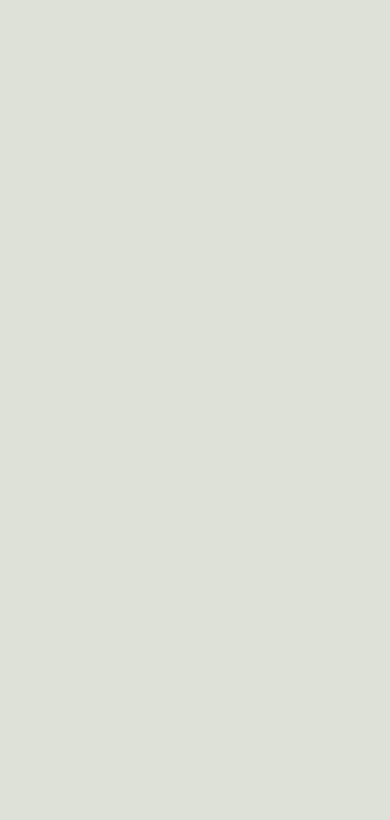
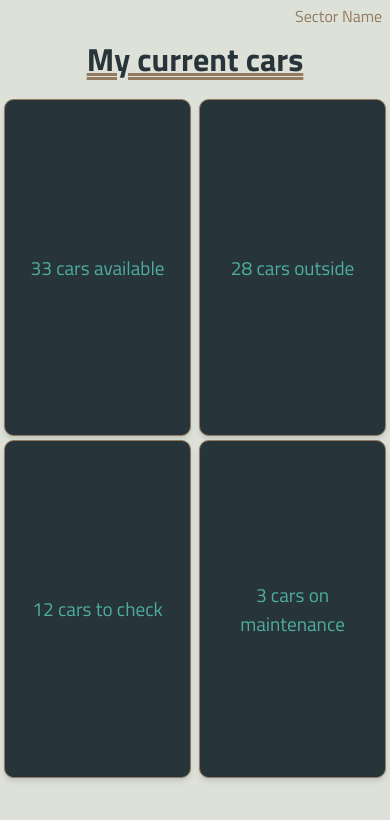
Before and after one commit to Sax593/Siloc, a React (Vite) app in the folder frontend/: page /dashboard in a window 390 px wide. Before the commit this address had no page. Shown: the top 820 px of the page. Built offline with nearby package versions, Linux system fonts and the light colour scheme.

Commit message:
car dashboard page + responsive done

```diff
--- a/frontend/src/App.jsx
+++ b/frontend/src/App.jsx
@@ -1,6 +1,7 @@
 import { Route, Routes } from "react-router-dom";
 import Home from "@pages/Home/Home";
 import SingleCarScreen from "@pages/SingleCarScreen/SingleCarScreen";
+import CarDashboardBySilo from "@pages/CarDashboardBySilo/CarDashboardBySilo";
 import "./App.scss";
 
 function App() {
@@ -8,6 +9,7 @@ function App() {
     <Routes>
       <Route path="/" element={<Home />} />
       <Route path="/car" element={<SingleCarScreen />} />
+      <Route path="/dashboard" element={<CarDashboardBySilo />} />
     </Routes>
   );
 }
--- /dev/null
+++ b/frontend/src/pages/CarDashboardBySilo/CarDashboardBySilo.jsx
@@ -0,0 +1,24 @@
+import "./style.scss";
+
+export default function CarDashboardBySilo() {
+  return (
+    <div>
+      <p className="sectorName">Sector Name</p>
+      <h1 className="currentCars">My current cars</h1>
+      <div className="dashboardCarsBySilo">
+        <button type="button" className="avalaibleCars">
+          33 cars available
+        </button>
+        <button type="button" className="outsideCars">
+          28 cars outside
+        </button>
+        <button type="button" className="toCheckCars">
+          12 cars to check
+        </button>
+        <button type="button" className="maintenance">
+          3 cars on maintenance
+        </button>
+      </div>
+    </div>
+  );
+}
--- /dev/null
+++ b/frontend/src/pages/CarDashboardBySilo/style.scss
@@ -0,0 +1,84 @@
+@use "../../App.scss";
+
+.sectorName {
+  text-align: end;
+  font-size: App.$font-size;
+  font-family: App.$font-family;
+  color: App.$colorFourth;
+  margin: 2%;
+}
+
+.currentCars {
+  font-size: App.$font-size-title;
+  font-family: App.$font-family;
+  color: App.$colorSecondary;
+  text-align: center;
+  margin: 5% 0;
+  font-weight: 700;
+  text-decoration: underline double App.$colorFourth;
+}
+
+.dashboardCarsBySilo {
+  display: flex;
+  flex-direction: column;
+}
+
+.avalaibleCars,
+.outsideCars,
+.toCheckCars,
+.maintenance {
+  border: App.$border;
+  border-radius: App.$borderRadius;
+  box-shadow: App.$boxShadow;
+  text-align: center;
+  font-size: calc(App.$font-size * 1.2);
+  background-color: App.$colorSecondary;
+  color: App.$colorThird;
+  font-family: App.$font-family;
+  margin-left: 5%;
+  margin-right: 5%;
+  margin-top: 2%;
+  height: 20vh;
+}
+
+.maintenance {
+  margin-bottom: 2%;
+}
+
+@media only screen and (min-device-width: 320px) and (max-device-width: 767px) and (orientation: landscape) {
+  .dashboardCarsBySilo {
+    display: flex;
+    flex-direction: row;
+    flex-wrap: wrap;
+  }
+
+  .avalaibleCars,
+  .outsideCars,
+  .toCheckCars,
+  .maintenance {
+    height: 40vh;
+    width: 48%;
+    margin-left: auto;
+    margin-right: auto;
+    margin-top: 1%;
+  }
+}
+
+@media only screen and (min-device-width: 768px) and (max-device-width: 1024px) {
+  .dashboardCarsBySilo {
+    display: flex;
+    flex-direction: row;
+    flex-wrap: wrap;
+  }
+
+  .avalaibleCars,
+  .outsideCars,
+  .toCheckCars,
+  .maintenance {
+    height: 40vh;
+    width: 48%;
+    margin-left: auto;
+    margin-right: auto;
+    margin-top: 1%;
+  }
+}
```
